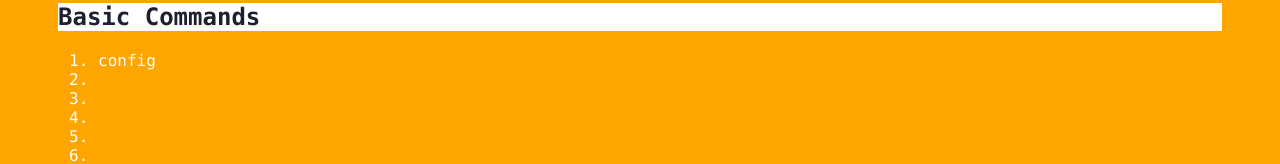
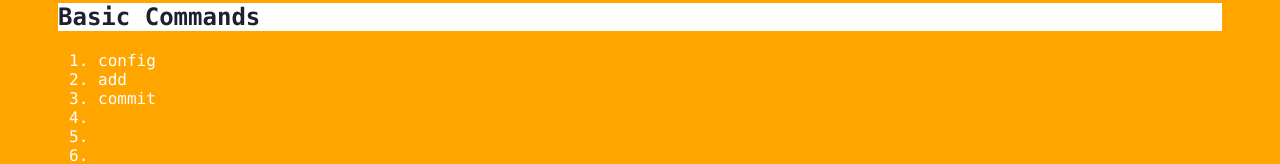
Before and after one commit to pichcar/git_learning, a plain HTML site: page index.html in a window 1280 px wide. Both pictures are taken after a click on the element "Basic Commands". Shown: the part 290-454 px from the top of the page. Drawn offline with Linux system fonts and the light colour scheme.

Commit message:
Add index.html

```diff
--- a/index.html
+++ b/index.html
@@ -30,8 +30,8 @@
             <div class="panel">
                 <ol>
                     <li>config</li>
-                    <li></li>
-                    <li></li>
+                    <li>add</li>
+                    <li>commit</li>
                     <li></li>
                     <li></li>
                     <li></li>
```
